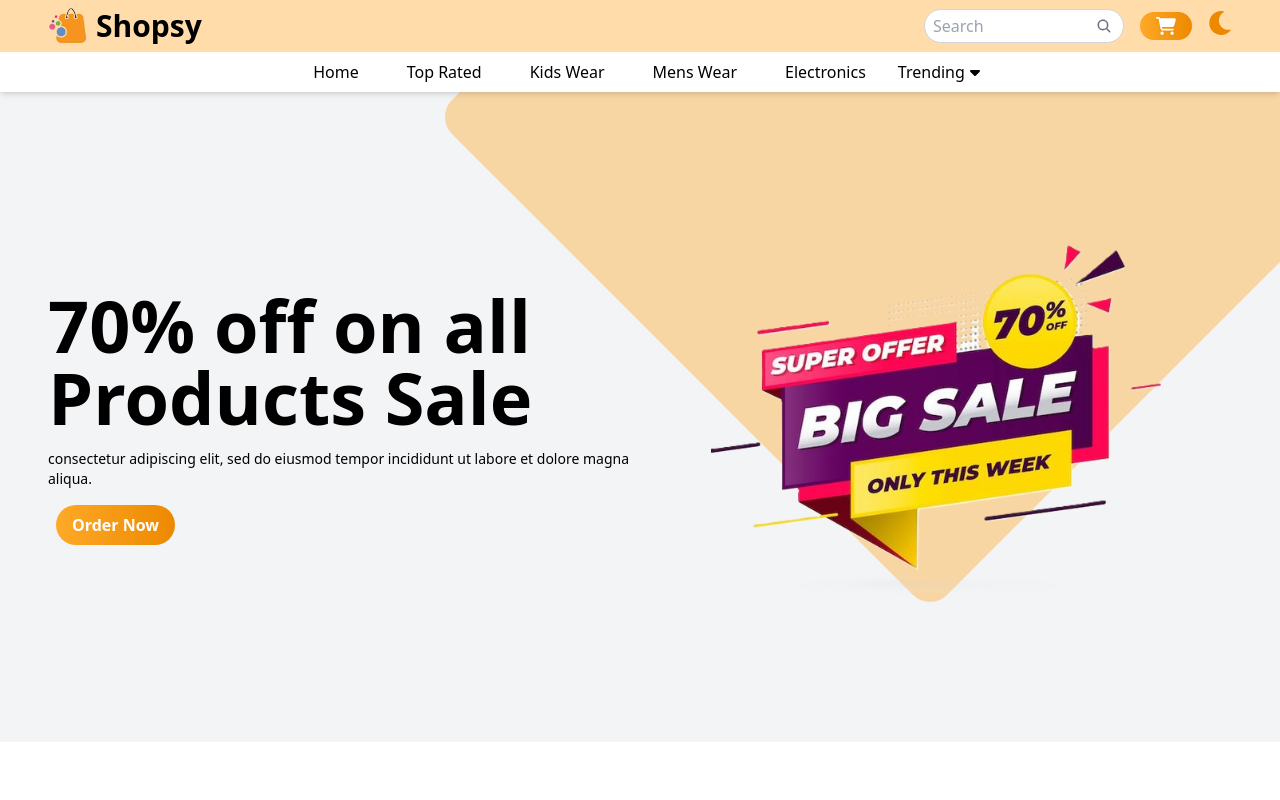
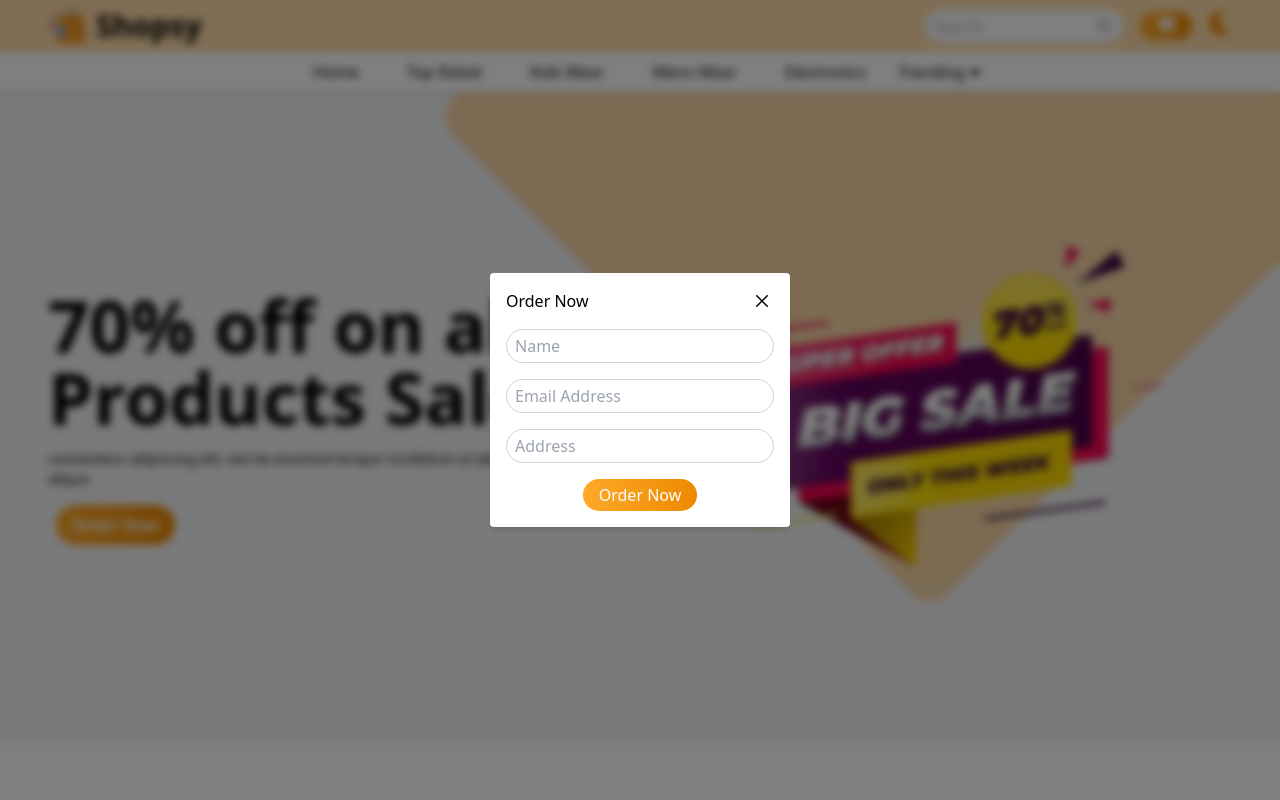
Before and after one commit to Mariem213/Shopping-E_Commerce, a React (Vite) app: page / in a window 1280 px wide. Both pictures are taken after a click on the button 1166 px from the left and 26 px from the top of the page. Shown: the top 800 px of the page. Built offline with nearby package versions, Linux system fonts and the light colour scheme.

Commit message:
Finish Order Popup

```diff
--- a/src/App.jsx
+++ b/src/App.jsx
@@ -7,10 +7,16 @@ import Sales from './components/Sales';
 import NewProduct from './components/NewProduct';
 import Testimonials from './components/Testimonials';
 import Footer from './components/Footer';
+import Popup from './components/Popup';
 import AOS from 'aos';
 import 'aos/dist/aos.css';
 
 const App = () => {
+
+  const [orderPopup, setOrderPopup] = React.useState(false);
+  const handleOrderPopup = () => {
+    setOrderPopup(!orderPopup)
+  }
 
   React.useEffect(() => {
     AOS.init({
@@ -24,15 +30,16 @@ const App = () => {
 
   return (
     <div className='bg-white dark:bg-gray-900 dark:text-white duration-200'>
-      <Navbar />
-      <Header />
+      <Navbar handleOrderPopup = {handleOrderPopup}/>
+      <Header handleOrderPopup = {handleOrderPopup}/>
       <Products />
-      <TopRated />
+      <TopRated handleOrderPopup = {handleOrderPopup}/>
       <Sales />
       <NewProduct />
       <Products />
       <Testimonials />
       <Footer />
+      <Popup orderPopup={orderPopup} setOrderPopup={setOrderPopup} />
     </div>
   )
 }
--- a/src/components/Header.jsx
+++ b/src/components/Header.jsx
@@ -25,7 +25,7 @@ const ImageList = [
     },
 ]
 
-const Header = () => {
+const Header = ( { handleOrderPopup } ) => {
 
     var settings = {
         dots: false,
@@ -101,11 +101,13 @@ const Header = () => {
                                             data-aos-duration="500"
                                             data-aos-delay="300"
                                         >
-                                            <button className='
+                                            <button
+                                                    className='
                                                         bg-gradient-to-r from-main_color to-second_color
                                                         hover:scale-105 duration-200
                                                         py-2 px-4 rounded-full mx-2
                                                         text-white font-bold'
+                                                    onClick={handleOrderPopup}
                                             >
                                                 Order Now
                                             </button>
--- a/src/components/Navbar.jsx
+++ b/src/components/Navbar.jsx
@@ -50,7 +50,7 @@ const DropdownLists = [
     }
 ]
 
-const Navbar = () => {
+const Navbar = ({ handleOrderPopup }) => {
     return (
         <div className='
                 shadow-md
@@ -105,7 +105,8 @@ const Navbar = () => {
                         </div>
                         {/* Order Button */}
                         <button
-                            onClick={() => alert("Hellooo")}
+                            // onClick={() => alert("Hellooo")}
+                            onClick={() => handleOrderPopup()}
                             title='Order'
                             className='
                                 bg-gradient-to-r from-main_color to-second_color
@@ -144,7 +145,10 @@ const Navbar = () => {
 
             {/* Lower Navbar */}
             {/* <div className='flex justify-center fixed w-full bg-white dark:bg-gray-900'> */}
-            <div className='flex justify-center'>
+            <div
+                className='flex justify-center'
+                data-aos= "zoom-in"
+            >
                 <ul className='sm:flex hidden items-center gap-4'>
                     {
                         Menu.map((data) => (
@@ -180,6 +184,7 @@ const Navbar = () => {
                                 hidden group-hover:block
                                 rounded-md
                                 bg-white text-black
+                                dark:bg-gray-800 dark:text-white
                                 shadow-md'
                         >
                             <ul>
--- /dev/null
+++ b/src/components/Popup.jsx
@@ -0,0 +1,97 @@
+// import React from 'react'
+import { IoCloseOutline } from "react-icons/io5"
+
+const Popup = ({ orderPopup, setOrderPopup }) => {
+    return (
+        <>
+            {
+                orderPopup && (
+                    <div className="popup">
+                        <div className="
+                                    h-screen w-screen
+                                    fixed top-0 left-0
+                                    bg-black/50
+                                    z-50
+                                    backdrop-blur-sm
+                                "
+                            // data-aos="zoom-in"
+                        >
+                            <div className="
+                                    fixed top-1/2 left-1/2
+                                    -translate-x-1/2 -translate-y-1/2
+                                    p-4 shadow-md
+                                    bg-white dark:bg-gray-900
+                                    rounded duration-200
+                                    w-[300px]
+                                "
+                            >
+                                {/* Header */}
+                                <div className="flex items-center justify-between">
+                                    <div>
+                                        <h1>Order Now</h1>
+                                    </div>
+                                    <div>
+                                        <IoCloseOutline
+                                            className="text-2xl cursor-pointer"
+                                            onClick={() => setOrderPopup(false)}
+                                        />
+                                    </div>
+                                </div>
+                                {/* Form */}
+                                <div className="mt-4">
+                                    <input
+                                        type="text"
+                                        placeholder="Name"
+                                        className="
+                                            w-full
+                                            rounded-full
+                                            border border-gray-300 dark:border-gray-500
+                                            dark:bg-gray-800
+                                            px-2 py-1 mb-4
+                                        "
+                                    />
+                                    <input
+                                        type="email"
+                                        placeholder="Email Address"
+                                        className="
+                                            w-full
+                                            rounded-full
+                                            border border-gray-300 dark:border-gray-500
+                                            dark:bg-gray-800
+                                            px-2 py-1 mb-4
+                                        "
+                                    />
+                                    <input
+                                        type="text"
+                                        placeholder="Address"
+                                        className="
+                                            w-full
+                                            rounded-full
+                                            border border-gray-300 dark:border-gray-500
+                                            dark:bg-gray-800
+                                            px-2 py-1 mb-4
+                                        "
+                                    />
+                                    <div className="flex justify-center">
+                                        <button className="
+                                                    bg-gradient-to-r from-main_color to-second_color
+                                                    hover:scale-105 duration-200
+                                                    text-white
+                                                    rounded-full
+                                                    py-1 px-4
+                                                "
+                                        >
+                                            Order Now
+                                        </button>
+                                    </div>
+                                </div>
+                            </div>
+                        </div>
+                    </div>
+                )
+            }
+        </>
+    )
+}
+
+export default Popup
--- a/src/components/TopRated.jsx
+++ b/src/components/TopRated.jsx
@@ -25,7 +25,7 @@ const TopRatedProduct = [
     }
 ]
 
-const TopRated = () => {
+const TopRated = ( { handleOrderPopup }) => {
     return (
         <div className="mt-14 mb-12">
             <div className="container">
@@ -97,7 +97,7 @@ const TopRated = () => {
                                                     py-1 px-4 mt-4
                                                     rounded-full
                                                 '
-                                                // onClick={handleOrderPopup}
+                                                onClick={handleOrderPopup}
                                         >
                                             Order Now
                                         </button>
```
